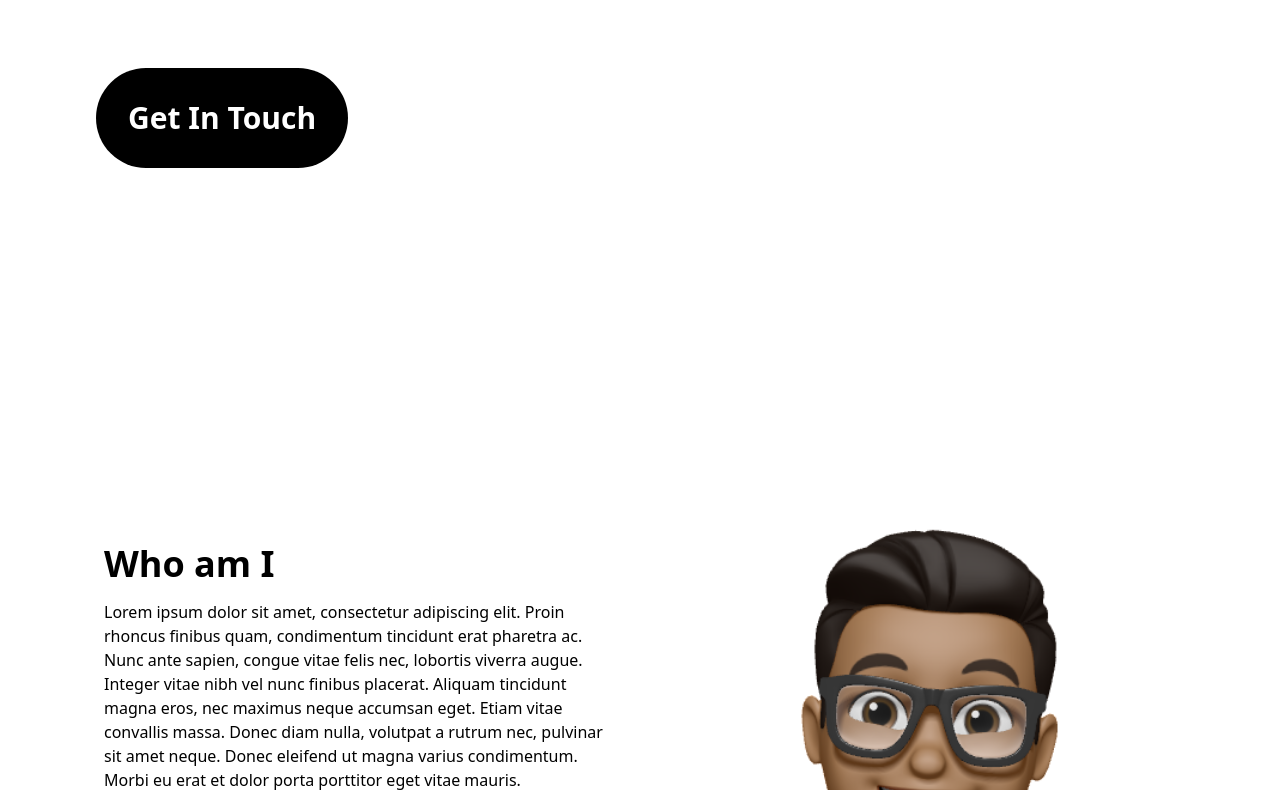
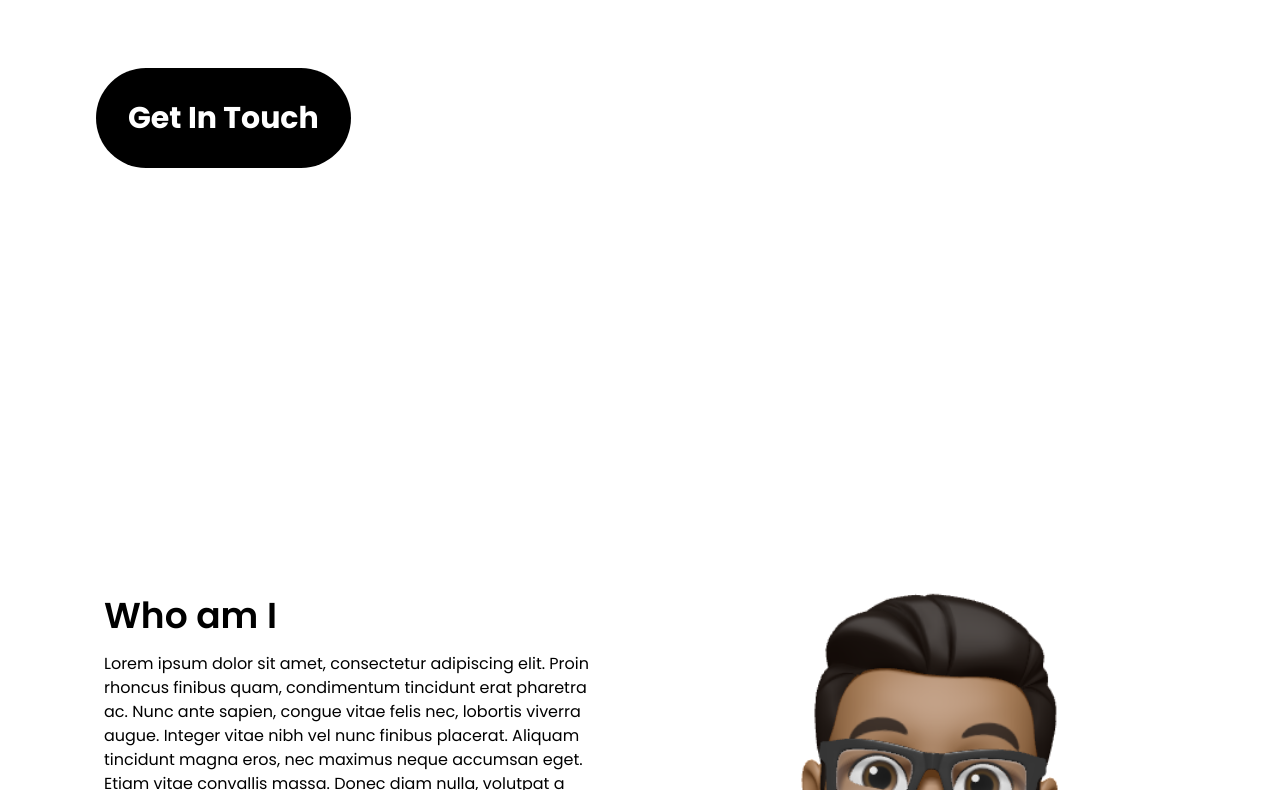
Before and after one commit to als10/personal-portfolio, a Gatsby site: page / in a window 1280 px wide. Shown: the part 504-1294 px from the top of the page. Built offline with nearby package versions, Linux system fonts and the light colour scheme; Gatsby itself is replaced by a stand-in of ours.

Commit message:
add poppins font globally

```diff
--- a/gatsby-browser.js
+++ b/gatsby-browser.js
@@ -1 +1,2 @@
 import './src/styles/global.css'
+import 'typeface-poppins'
--- a/package.json
+++ b/package.json
@@ -22,6 +22,7 @@
     "gatsby-source-filesystem": "^3.10.0",
     "react": "^17.0.1",
     "react-dom": "^17.0.1",
+    "typeface-poppins": "^1.1.13",
     "typewriter-effect": "^2.18.0"
   },
   "devDependencies": {
--- a/src/styles/global.css
+++ b/src/styles/global.css
@@ -24,6 +24,6 @@
   }
 
   section {
-    @apply sm:h-screen items-center flex px-10 pt-10
+    @apply sm:h-screen items-center flex px-10 pt-10 mb-16
   }
 }
--- a/tailwind.config.js
+++ b/tailwind.config.js
@@ -2,7 +2,11 @@ module.exports = {
   purge: ['./src/**/*.{js,jsx,ts,tsx}'],
   darkMode: false, // or 'media' or 'class'
   theme: {
-    extend: {},
+    extend: {
+      fontFamily: {
+        sans: ["poppins"]
+      }
+    },
   },
   variants: {
     extend: {},
```
Also changed, not shown: 1 other file.
